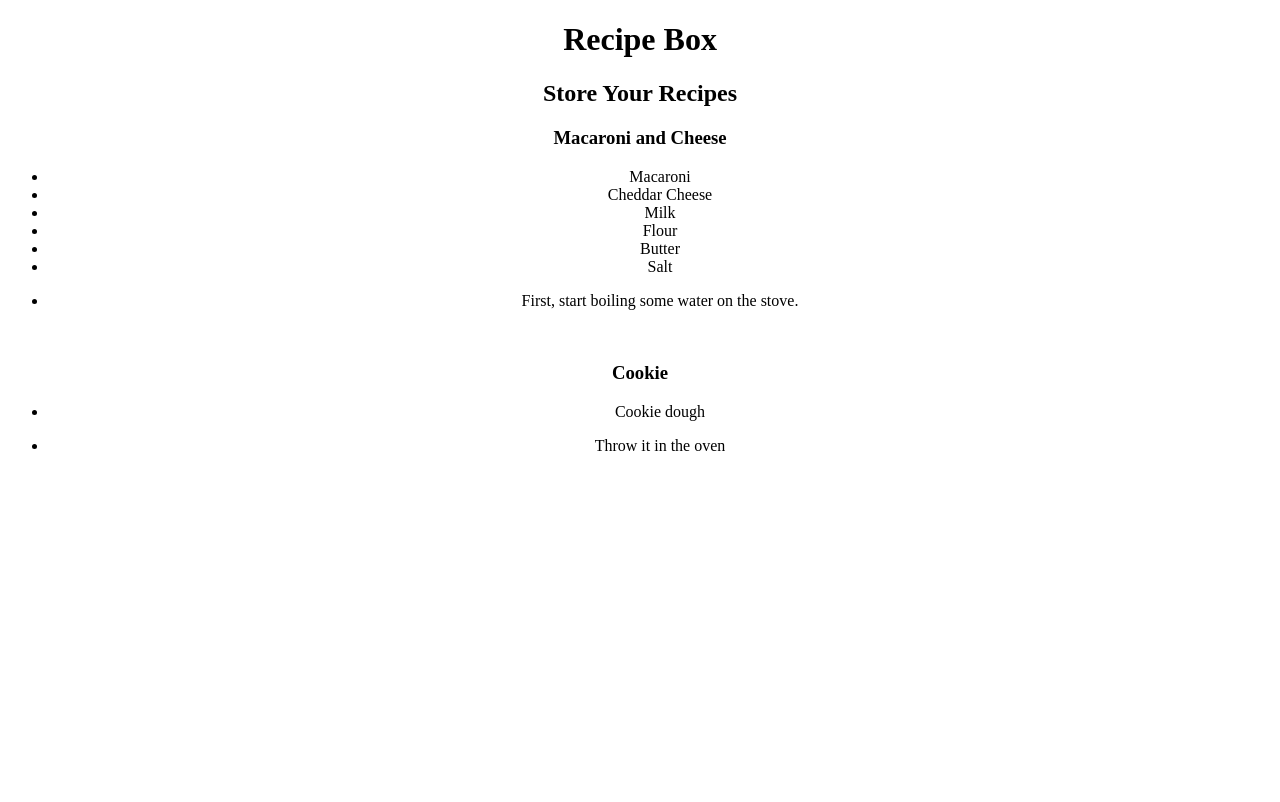
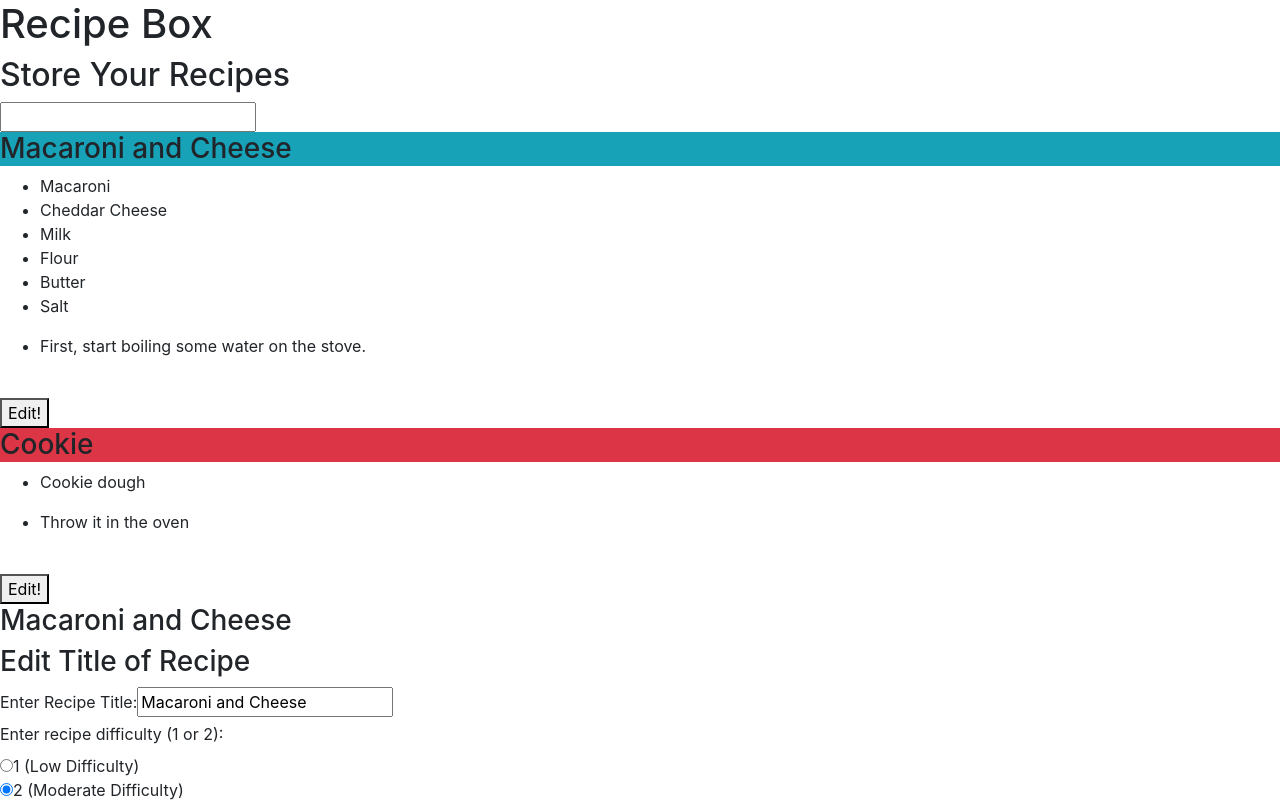
Before and after one commit to seanulus/recipe-box-angular, an Angular app: page / in a window 1280 px wide. Built offline with nearby package versions, Linux system fonts and the light colour scheme.

Commit message:
Add two-way binding functionality to recipe

```diff
--- a/package.json
+++ b/package.json
@@ -21,6 +21,7 @@
     "@angular/platform-browser": "^5.2.0",
     "@angular/platform-browser-dynamic": "^5.2.0",
     "@angular/router": "^5.2.0",
+    "bootstrap": "^4.1.1",
     "core-js": "^2.4.1",
     "rxjs": "^5.5.6",
     "zone.js": "^0.8.19"
--- a/src/app/app.component.html
+++ b/src/app/app.component.html
@@ -1,11 +1,15 @@
 <!--The content below is only a placeholder and can be replaced.-->
-<div style="text-align:center">
+<div>
   <h1>
     Recipe Box
   </h1>
   <h2>{{currentFocus}}</h2>
+  <h2>{{userName}}</h2>
+  <form>
+    <input [(ngModel)]="userName" type="text" name="user">
+  </form>
   <div *ngFor='let currentRecipe of recipes'>
-  <h3>{{currentRecipe.title}}</h3>
+  <h3 [class]="difficultyColor(currentRecipe)">{{currentRecipe.title}}</h3>
   <ul>
     <li *ngFor='let ingredient of currentRecipe.ingredients'>{{ingredient}}</li>
   </ul>
@@ -13,4 +17,14 @@
     <li>{{currentRecipe.directions}}</li>
   </ul>
   <br>
+  <button (click)="editRecipe(currentRecipe)">Edit!</button>
 </div>
+
+<h3>{{selectedRecipe.title}}</h3>
+<h3>Edit Title of Recipe</h3>
+<label>Enter Recipe Title:</label>
+<input [(ngModel)]='selectedRecipe.title'><br>
+<label>Enter recipe difficulty (1 or 2):</label>
+<br>
+<input type="radio" [(ngModel)]="selectedRecipe.difficulty" [value]="1">1 (Low Difficulty)<br>
+<input type="radio" [(ngModel)]="selectedRecipe.difficulty" [value]="2">2 (Moderate Difficulty)
--- a/src/app/app.component.ts
+++ b/src/app/app.component.ts
@@ -10,7 +10,18 @@ export class AppComponent {
   title = 'app';
   currentFocus: string = 'Store Your Recipes'
   recipes: Recipe[] = [
-    new Recipe('Macaroni and Cheese', ['Macaroni', 'Cheddar Cheese', 'Milk', 'Flour', 'Butter', 'Salt'], 'First, start boiling some water on the stove.'),
-    new Recipe('Cookie', ['Cookie dough'], 'Throw it in the oven')
+    new Recipe('Macaroni and Cheese', ['Macaroni', 'Cheddar Cheese', 'Milk', 'Flour', 'Butter', 'Salt'], 'First, start boiling some water on the stove.', 2),
+    new Recipe('Cookie', ['Cookie dough'], 'Throw it in the oven', 1)
   ]
+  selectedRecipe: Recipe = this.recipes[0];
+  editRecipe(clickedRecipe) {
+    this.selectedRecipe = clickedRecipe;
+  }
+  difficultyColor(currentRecipe) {
+    if (currentRecipe.difficulty === 1) {
+      return "bg-danger";
+    } else if (currentRecipe.difficulty === 2) {
+      return "bg-info";
+    }
+  }
 }
--- a/src/app/app.module.ts
+++ b/src/app/app.module.ts
@@ -3,14 +3,15 @@ import { NgModule } from '@angular/core';
 
 
 import { AppComponent } from './app.component';
-
+import { FormsModule } from '@angular/forms';
 
 @NgModule({
   declarations: [
     AppComponent
   ],
   imports: [
-    BrowserModule
+    BrowserModule,
+    FormsModule
   ],
   providers: [],
   bootstrap: [AppComponent]
--- a/src/app/models/recipe.model.ts
+++ b/src/app/models/recipe.model.ts
@@ -1,3 +1,3 @@
 export class Recipe {
-  constructor(public title: string, public ingredients: Array<string>, public directions: string) {}
+  constructor(public title: string, public ingredients: Array<string>, public directions: string, public difficulty: number) {}
 }
```
Also changed, not shown: .angular-cli.json, 1 other file (tests, documents, lock files or other folders).
